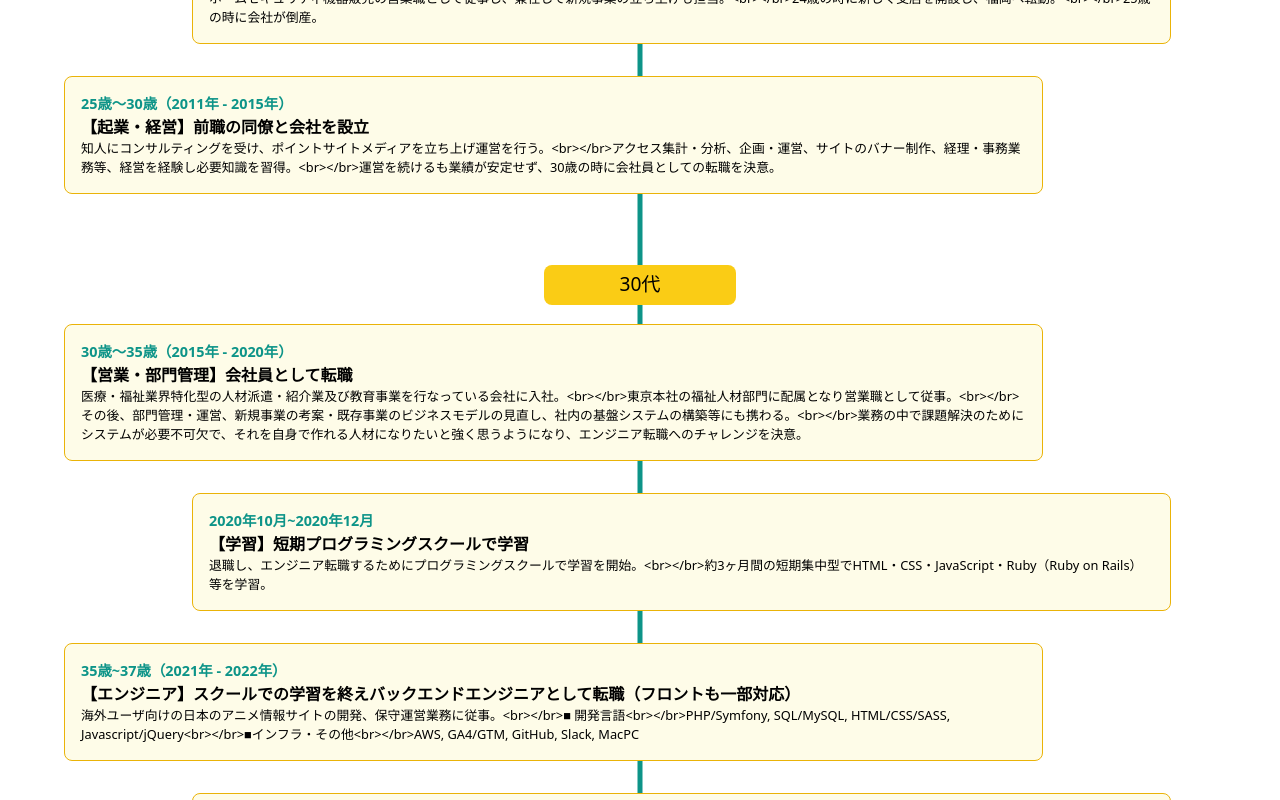
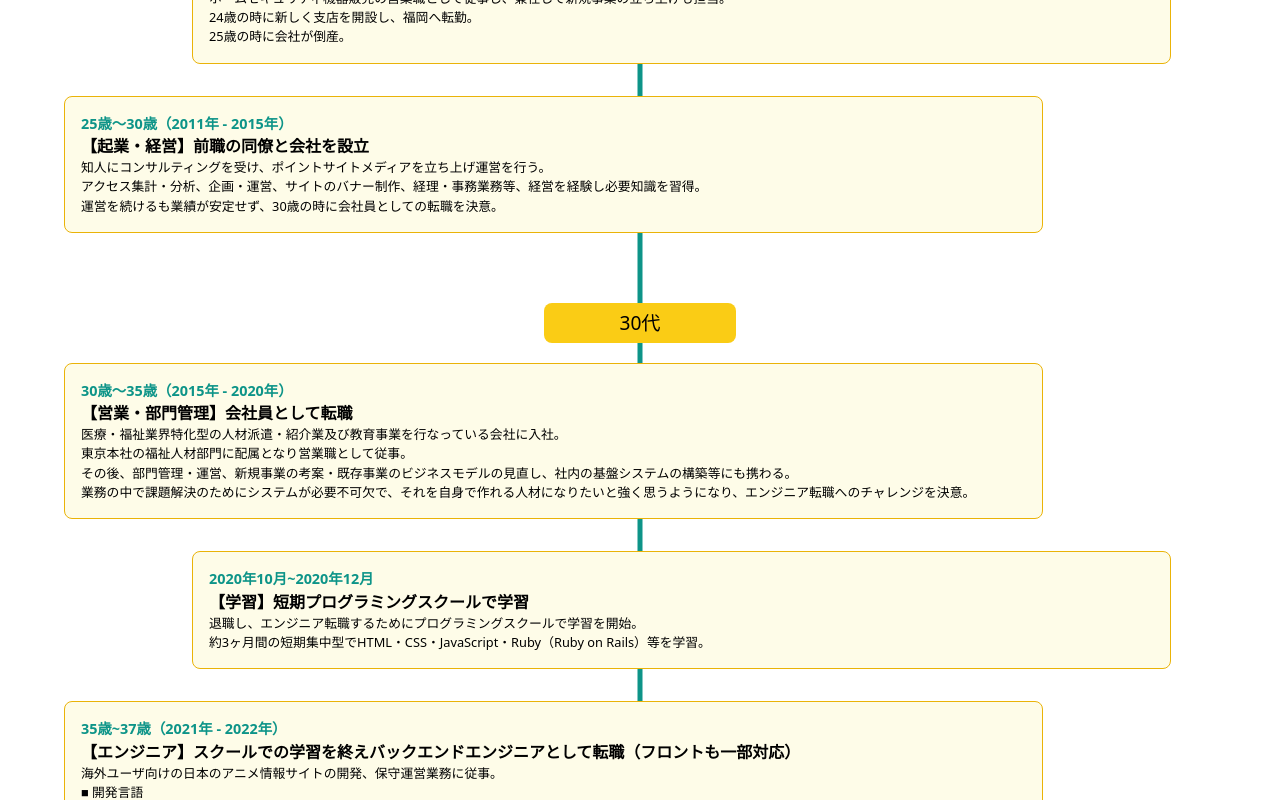
Before and after one commit to mukai-junichi/mukai-junichi, a Next.js app: page /about in a window 1280 px wide. Shown: the part 1200-2000 px from the top of the page. Built offline with nearby package versions, Linux system fonts and the light colour scheme.

Commit message:
Timeline修正：改行コード\n入り文字列を、JSXで</ br>に変換する処理

```diff
--- a/src/components/Timeline.jsx
+++ b/src/components/Timeline.jsx
@@ -17,14 +17,14 @@ const MyTimeline = [
         data: "23歳〜25歳（2008年 - 2011年）",
         title: "【営業・新規事業立ち上げ】知人が会社を設立し、誘いを受け転職",
         history:
-          "ホームセキュリティ機器販売の営業職として従事し、兼任して新規事業の立ち上げも担当。<br></br>24歳の時に新しく支店を開設し、福岡へ転勤。<br></br>25歳の時に会社が倒産。",
+          "ホームセキュリティ機器販売の営業職として従事し、兼任して新規事業の立ち上げも担当。\n24歳の時に新しく支店を開設し、福岡へ転勤。\n25歳の時に会社が倒産。",
       },
       {
         key: Math.floor(Math.random() * 1e3),
         data: "25歳〜30歳（2011年 - 2015年）",
         title: "【起業・経営】前職の同僚と会社を設立",
         history:
-          "知人にコンサルティングを受け、ポイントサイトメディアを立ち上げ運営を行う。<br></br>アクセス集計・分析、企画・運営、サイトのバナー制作、経理・事務業務等、経営を経験し必要知識を習得。<br></br>運営を続けるも業績が安定せず、30歳の時に会社員としての転職を決意。",
+          "知人にコンサルティングを受け、ポイントサイトメディアを立ち上げ運営を行う。\nアクセス集計・分析、企画・運営、サイトのバナー制作、経理・事務業務等、経営を経験し必要知識を習得。\n運営を続けるも業績が安定せず、30歳の時に会社員としての転職を決意。",
       },
     ],
   },
@@ -37,14 +37,14 @@ const MyTimeline = [
         data: "30歳〜35歳（2015年 - 2020年）",
         title: "【営業・部門管理】会社員として転職",
         history:
-          "医療・福祉業界特化型の人材派遣・紹介業及び教育事業を行なっている会社に入社。<br></br>東京本社の福祉人材部門に配属となり営業職として従事。<br></br>その後、部門管理・運営、新規事業の考案・既存事業のビジネスモデルの見直し、社内の基盤システムの構築等にも携わる。<br></br>業務の中で課題解決のためにシステムが必要不可欠で、それを自身で作れる人材になりたいと強く思うようになり、エンジニア転職へのチャレンジを決意。",
+          "医療・福祉業界特化型の人材派遣・紹介業及び教育事業を行なっている会社に入社。\n東京本社の福祉人材部門に配属となり営業職として従事。\nその後、部門管理・運営、新規事業の考案・既存事業のビジネスモデルの見直し、社内の基盤システムの構築等にも携わる。\n業務の中で課題解決のためにシステムが必要不可欠で、それを自身で作れる人材になりたいと強く思うようになり、エンジニア転職へのチャレンジを決意。",
       },
       {
         key: Math.floor(Math.random() * 1e3),
         data: "2020年10月~2020年12月",
         title: "【学習】短期プログラミングスクールで学習",
         history:
-          "退職し、エンジニア転職するためにプログラミングスクールで学習を開始。<br></br>約3ヶ月間の短期集中型でHTML・CSS・JavaScript・Ruby（Ruby on Rails）等を学習。",
+          "退職し、エンジニア転職するためにプログラミングスクールで学習を開始。\n約3ヶ月間の短期集中型でHTML・CSS・JavaScript・Ruby（Ruby on Rails）等を学習。",
       },
       {
         key: Math.floor(Math.random() * 1e3),
@@ -52,14 +52,14 @@ const MyTimeline = [
         title:
           "【エンジニア】スクールでの学習を終えバックエンドエンジニアとして転職（フロントも一部対応）",
         history:
-          "海外ユーザ向けの日本のアニメ情報サイトの開発、保守運営業務に従事。<br></br>■ 開発言語<br></br>PHP/Symfony, SQL/MySQL, HTML/CSS/SASS, Javascript/jQuery<br></br>■インフラ・その他<br></br>AWS, GA4/GTM, GitHub, Slack, MacPC",
+          "海外ユーザ向けの日本のアニメ情報サイトの開発、保守運営業務に従事。\n■ 開発言語\nPHP/Symfony, SQL/MySQL, HTML/CSS/SASS, Javascript/jQuery\n■インフラ・その他\nAWS, GA4/GTM, GitHub, Slack, MacPC",
       },
       {
         key: Math.floor(Math.random() * 1e3),
         data: "37歳~（2022年 - 現在）",
         title: "【エンジニア兼PM】ステップアップのため転職",
         history:
-          "エンジニアとしての開発スキルを高めたく、ステップアップ転職。<br></br>教育機関や一般企業向けに、eラーニングプラットフォームの構築、保守運用のサービス提供している会社にてPMとして従事。",
+          "エンジニアとしての開発スキルを高めたく、ステップアップ転職。\n教育機関や一般企業向けに、eラーニングプラットフォームの構築、保守運用のサービス提供している会社にてPMとして従事。",
       },
     ],
   },
@@ -76,10 +76,21 @@ const Timeline = () => {
               {Content.episodes.map((Episode) => {
                 return (
                   <li key={Episode.key} className={styles.timeline__episodes}>
-                    <p className={styles.timeline__data}>{Episode.data}</p>
-                    <p className={styles.timeline__title}>{Episode.title}</p>
+                    <p className={styles.timeline__data}>
+                      {Episode.data}
+                    </p>
+                    <p className={styles.timeline__title}>
+                      {Episode.title}
+                    </p>
                     <p className={styles.timeline__description}>
-                      {Episode.history}
+                      {Episode.history.split('\n').map((text, index) => {
+                        return (
+                          <Fragment key={index}>
+                            {text}
+                            <br />
+                          </Fragment>
+                        )
+                      })}
                     </p>
                   </li>
                 );
```
